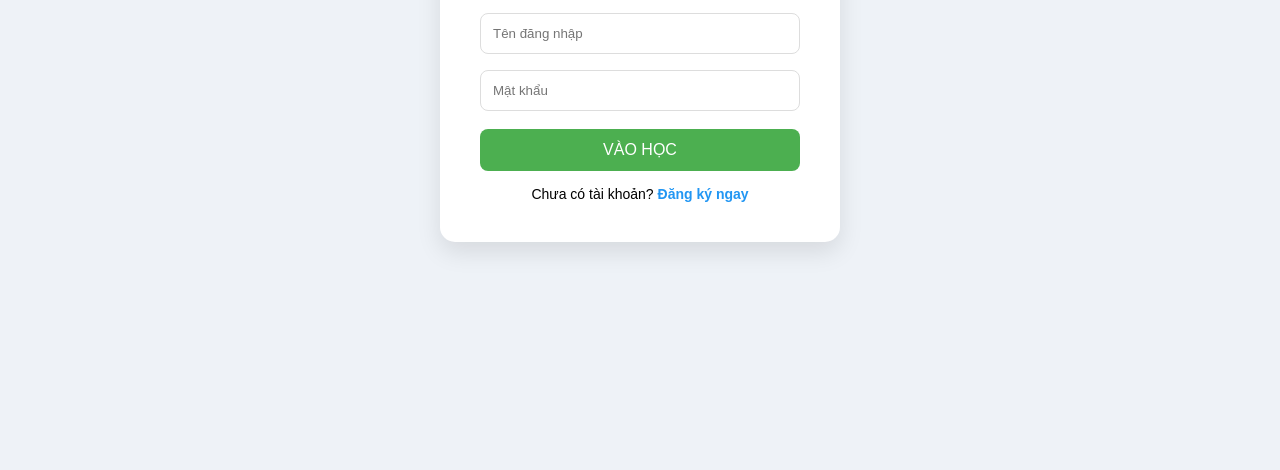
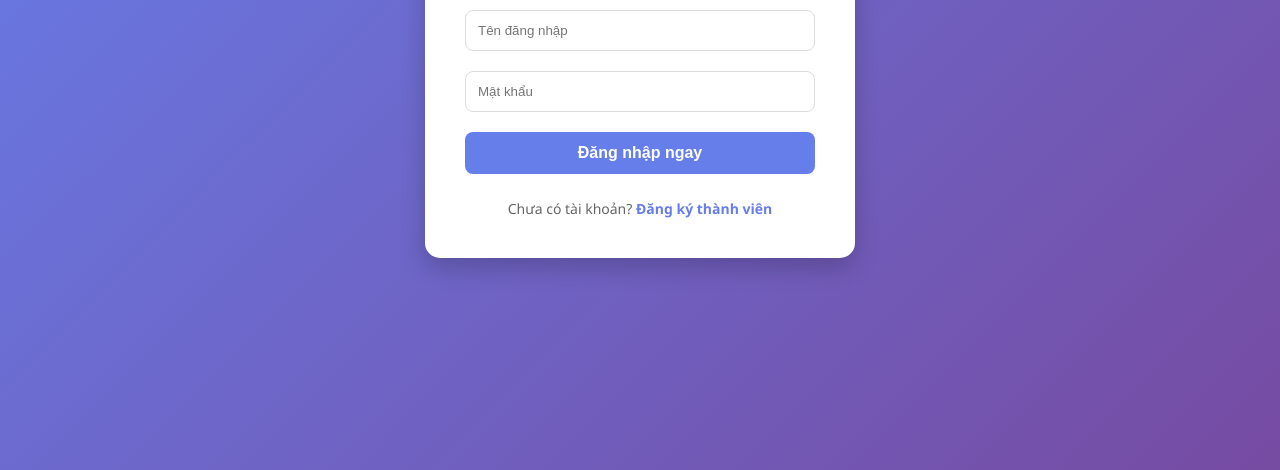
Before and after one commit to thezhongli12/tienganh8-app1, a website: page views/login.html in a window 1280 px wide. Shown: the part 330-800 px from the top of the page. Drawn offline with Linux system fonts and the light colour scheme.

Commit message:
Update login.html

```diff
--- a/views/login.html
+++ b/views/login.html
@@ -3,47 +3,85 @@
 <head>
     <meta charset="UTF-8">
     <meta name="viewport" content="width=device-width, initial-scale=1.0">
-    <title>Đăng Nhập - Tiếng Anh 8</title>
+    <title>Đăng nhập - Tiếng Anh 8</title>
     <style>
-        body { font-family: 'Arial', sans-serif; background: #eef2f7; display: flex; justify-content: center; align-items: center; height: 100vh; margin: 0; }
-        .box { background: white; padding: 40px; border-radius: 15px; box-shadow: 0 10px 25px rgba(0,0,0,0.1); width: 320px; text-align: center; }
-        h2 { color: #333; margin-bottom: 20px; }
-        input { width: 100%; padding: 12px; margin: 8px 0; border: 1px solid #ddd; border-radius: 8px; box-sizing: border-box; }
-        button { width: 100%; padding: 12px; background: #4CAF50; color: white; border: none; border-radius: 8px; cursor: pointer; font-size: 16px; margin-top: 10px; }
-        button:hover { background: #45a049; }
-        .link { margin-top: 15px; font-size: 14px; }
-        .link a { color: #2196F3; text-decoration: none; font-weight: bold; }
+        body {
+            font-family: 'Segoe UI', Tahoma, Geneva, Verdana, sans-serif;
+            background: linear-gradient(135deg, #667eea 0%, #764ba2 100%);
+            display: flex;
+            justify-content: center;
+            align-items: center;
+            height: 100vh;
+            margin: 0;
+        }
+        .login-card {
+            background: white;
+            padding: 40px;
+            border-radius: 15px;
+            box-shadow: 0 10px 25px rgba(0,0,0,0.2);
+            width: 100%;
+            max-width: 350px;
+            text-align: center;
+        }
+        h2 { color: #333; margin-bottom: 25px; font-size: 24px; }
+        input {
+            width: 100%;
+            padding: 12px;
+            margin: 10px 0;
+            border: 1px solid #ddd;
+            border-radius: 8px;
+            box-sizing: border-box;
+            outline: none;
+            transition: 0.3s;
+        }
+        input:focus {
+            border-color: #667eea;
+            box-shadow: 0 0 8px rgba(102, 126, 234, 0.3);
+        }
+        button {
+            width: 100%;
+            padding: 12px;
+            background: #667eea;
+            color: white;
+            border: none;
+            border-radius: 8px;
+            cursor: pointer;
+            font-size: 16px;
+            font-weight: bold;
+            transition: 0.3s;
+            margin-top: 10px;
+        }
+        button:hover {
+            background: #5a67d8;
+            transform: translateY(-2px);
+        }
+        .footer-links {
+            margin-top: 25px;
+            font-size: 14px;
+            color: #666;
+        }
+        .footer-links a {
+            color: #667eea;
+            text-decoration: none;
+            font-weight: bold;
+        }
+        .footer-links a:hover {
+            text-decoration: underline;
+        }
     </style>
 </head>
 <body>
-    <div class="box">
-        <h2>ĐĂNG NHẬP</h2>
-        <input type="text" id="u" placeholder="Tên đăng nhập">
-        <input type="password" id="p" placeholder="Mật khẩu">
-        <button onclick="doLogin()">VÀO HỌC</button>
-        <div class="link">Chưa có tài khoản? <a href="./register.html">Đăng ký ngay</a></div>
+    <div class="login-card">
+        <h2>ENGLISH 8</h2>
+        <form action="/login" method="POST">
+            <input type="text" name="username" placeholder="Tên đăng nhập" required>
+            <input type="password" name="password" placeholder="Mật khẩu" required>
+            <button type="submit">Đăng nhập ngay</button>
+        </form>
+
+        <div class="footer-links">
+            Chưa có tài khoản? <a href="/register">Đăng ký thành viên</a>
+        </div>
     </div>
-
-    <script>
-        function doLogin() {
-            const user = document.getElementById('u').value.trim();
-            const pass = document.getElementById('p').value.trim();
-
-            if(user === 'admin' && pass === '080212') {
-                localStorage.setItem('currentUser', 'Admin');
-                window.location.href = './index.html';
-                return;
-            }
-
-            const data = localStorage.getItem(user);
-            if(data) {
-                const info = JSON.parse(data);
-                if(info.password === pass) {
-                    localStorage.setItem('currentUser', user);
-                    window.location.href = './index.html';
-                } else alert("Sai mật khẩu!");
-            } else alert("Tài khoản không tồn tại!");
-        }
-    </script>
 </body>
 </html>
```
